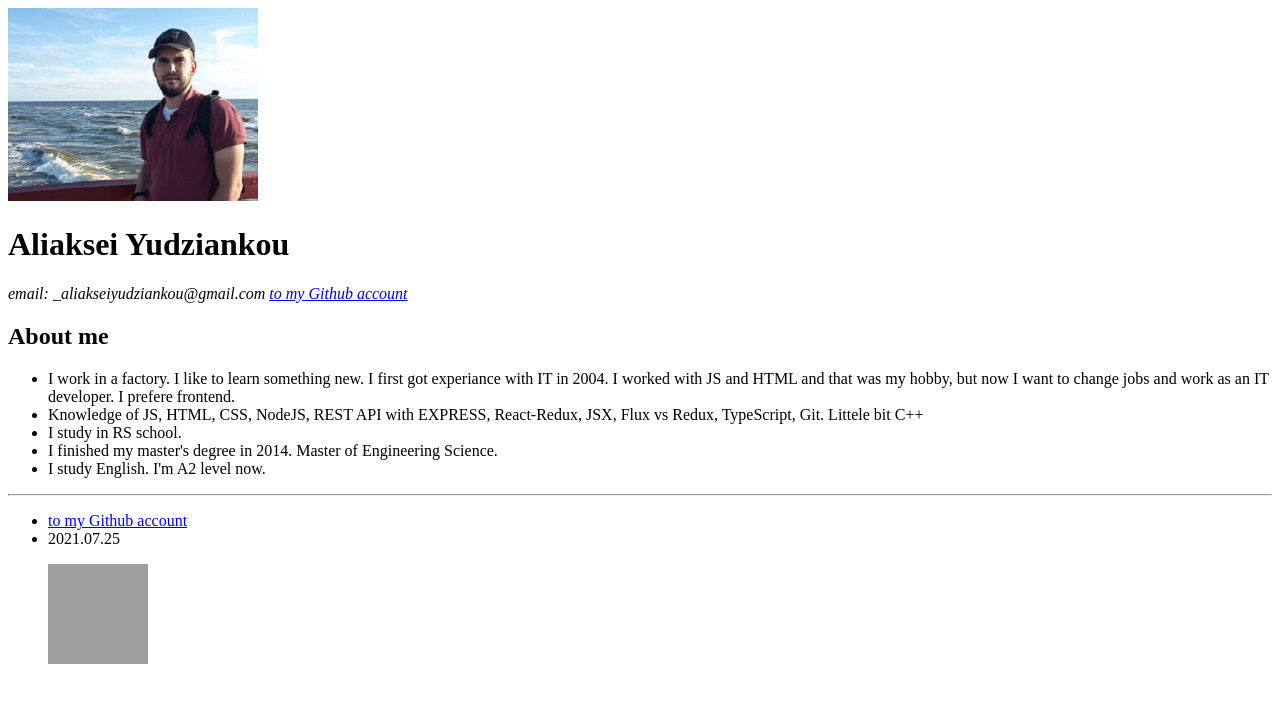
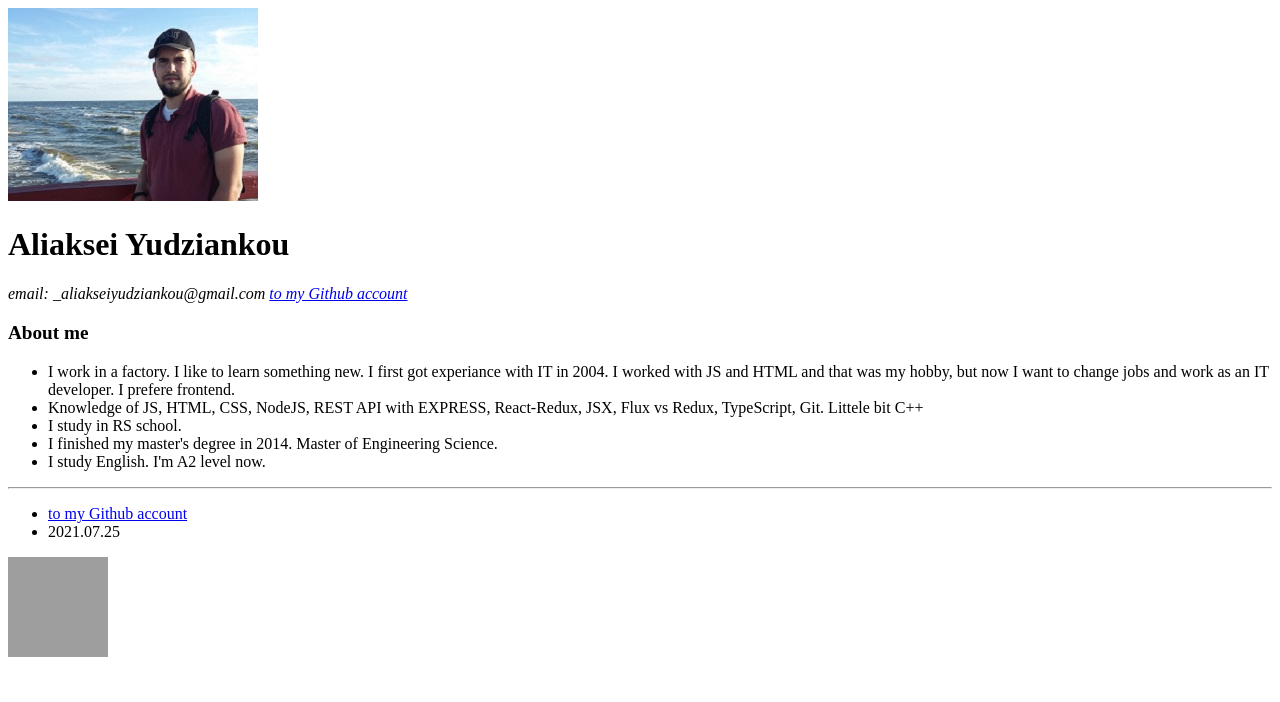
Before and after one commit to webjsworker/-21year-rsschool-cv, a plain HTML site: page index.html in a window 1280 px wide. Drawn offline with Linux system fonts and the light colour scheme; grey boxes are pictures that could not be loaded.

Commit message:
fix: header-class, <h1>-style

```diff
--- a/index.html
+++ b/index.html
@@ -1,35 +1,36 @@
 <!DOCTYPE html>
 <html lang="ru">
+
 <head>
   <meta charset="utf-8">
   <link rel="stylesheet" type="text/css" href="style.css">
   <title>Aliaksei Yudziankou</title>
 </head>
+
 <body>
   <div>
-          <header> <div calss="header_foto"><img src="main.jpg" alt="maih foto"></div>
-             <div class="Information" >
+    <header>
+      <div class="header_foto"><img src="main.jpg" alt="maih foto"></div>
+      <div class="Information">
         <h1>Aliaksei Yudziankou</h1>
         <address>
           <p>
             email: _aliakseiyudziankou@gmail.com
             <a href="https://github.com/webjsworker">to my Github account</a>
           </p>
-
         </address>
-
       </div>
-
     </header>
     <article>
-<h1>About me </h1>
+      <p style="font-size: 120%; font-weight: bold;" >About me </p>
       <ul>
         <li>I work in a factory. I like to learn something new.
           I first got experiance with IT in 2004.
           I worked with JS and HTML and that was my hobby,
           but now I want to change jobs and work as an IT
           developer. I prefere frontend.</li>
-   <li>Knowledge of JS, HTML, CSS, NodeJS, REST API with EXPRESS, React-Redux, JSX, Flux vs Redux, TypeScript, Git. Littele bit C++</li>
+        <li>Knowledge of JS, HTML, CSS, NodeJS, REST API with EXPRESS, React-Redux, JSX, Flux vs Redux, TypeScript, Git.
+          Littele bit C++</li>
         <li>I study in RS school.</li>
         <li>I finished my master's degree in 2014. Master of Engineering Science.</li>
         <li>I study English. I'm A2 level now.</li>
@@ -40,14 +41,14 @@
       <ul>
         <li><a href="https://github.com/webjsworker">to my Github account</a></li>
         <li>2021.07.25</li>
-  <p><a href="https://rs.school/js/"><img src="https://rs.school/images/rs_school_js.svg" width="100"
-      height="100" alt="rs.school"></a></p>
-
       </ul>
+      <p><a href="https://rs.school/js/"><img src="https://rs.school/images/rs_school_js.svg" width="100" height="100"
+            alt="rs.school"></a></p>
 
     </footer>
   </div>
 
 
 </body>
+
 </html>
```
Also changed, not shown: 1 other file. Lines whose indentation alone changed are shown as unchanged.
